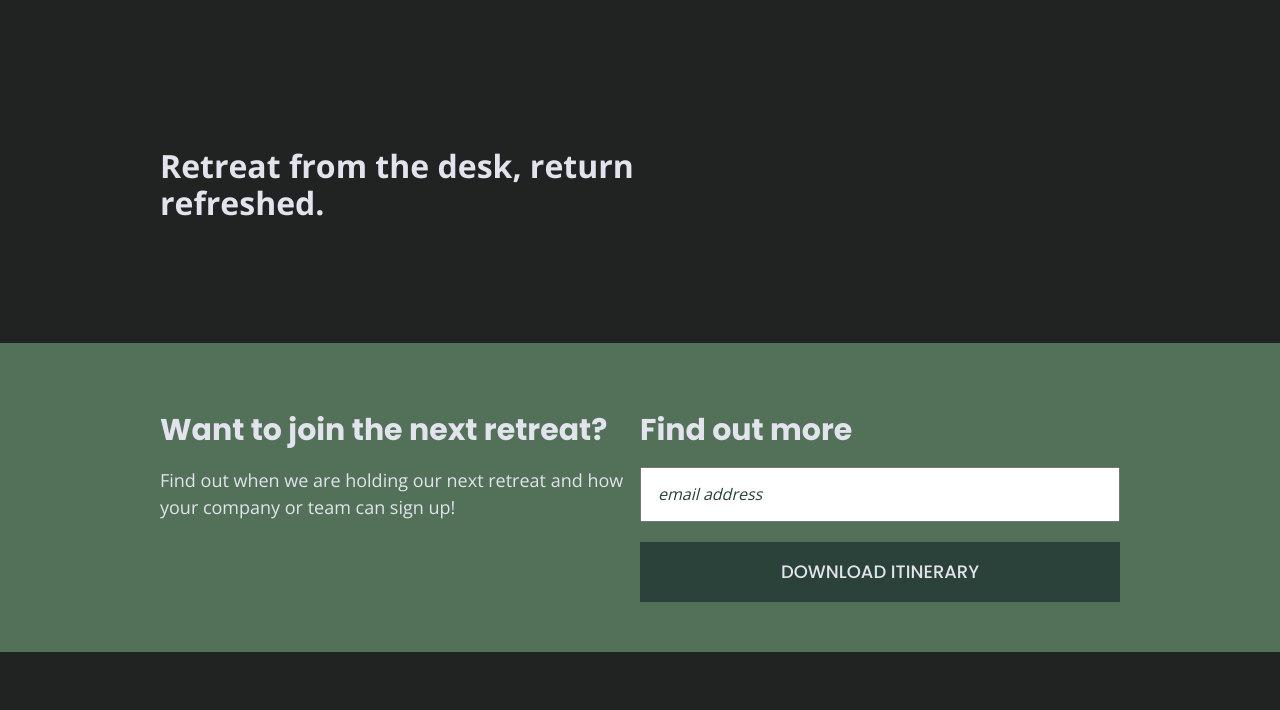
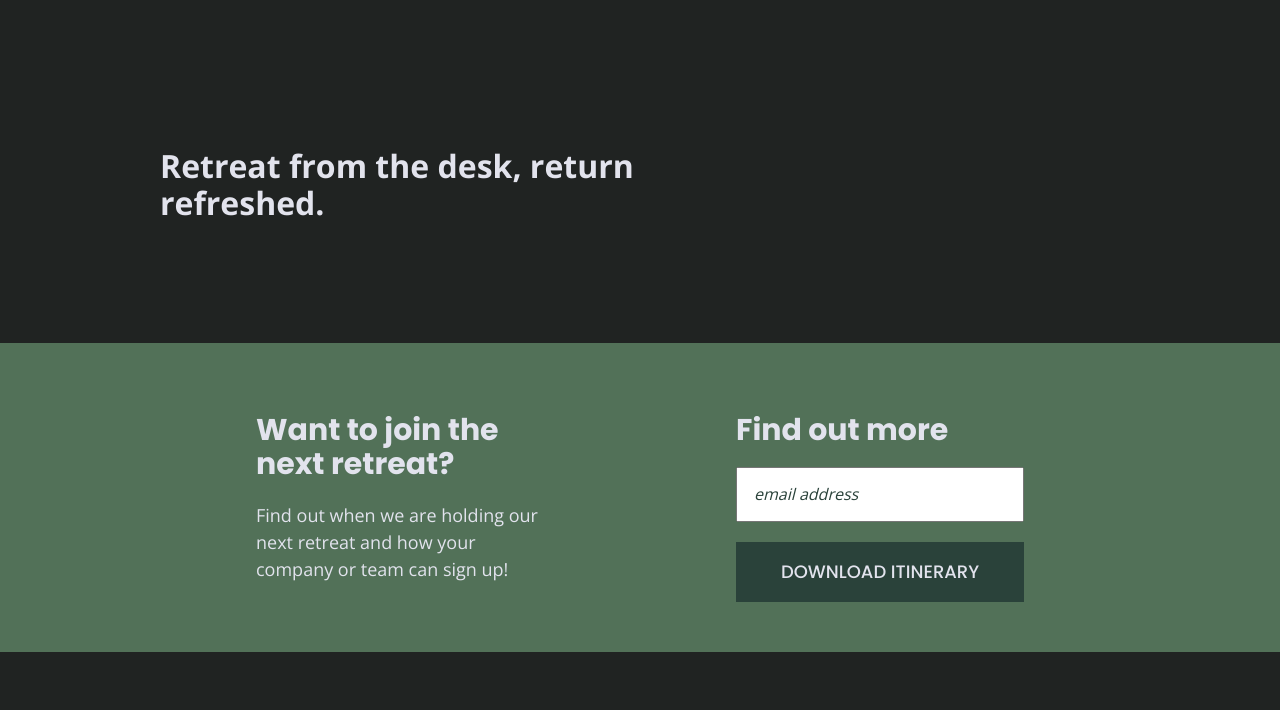
Before and after one commit to lafrenchcoder/unplugged-website, a website built with Parcel: page index.html in a window 1280 px wide. Shown: the part 90-800 px from the top of the page. Built offline with nearby package versions, Linux system fonts and the light colour scheme.

Commit message:
fixed space around aside content-wrapper

```diff
--- a/css/main.css
+++ b/css/main.css
@@ -555,11 +555,11 @@ footer .copyright {
   /* Aside */
 
   aside .content-wrapper {
-    justify-content: center;
+    justify-content: space-around;
   }
 
   aside .content-wrapper .form-description, aside .content-wrapper .form {
-    width:  80%;
+    width:  30%;
   }
 
       /* Features */
```
Also changed, not shown: 2 other files.
